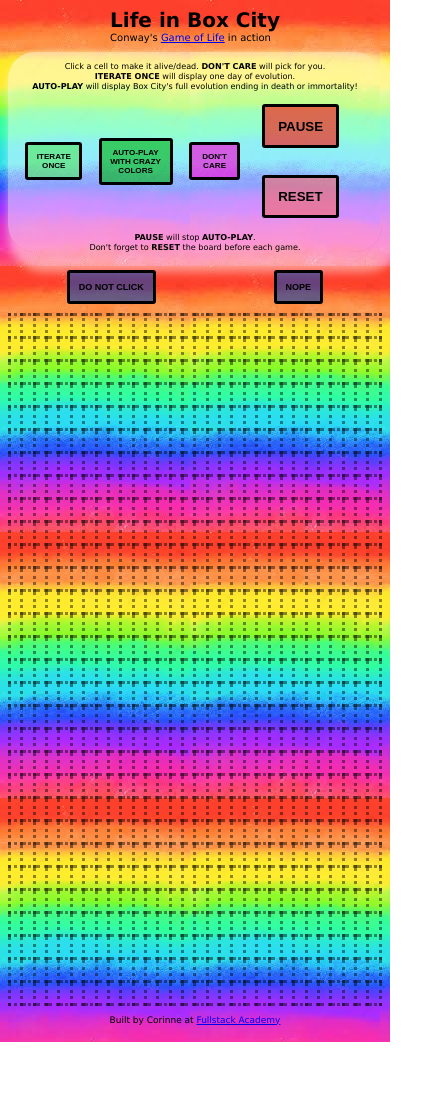
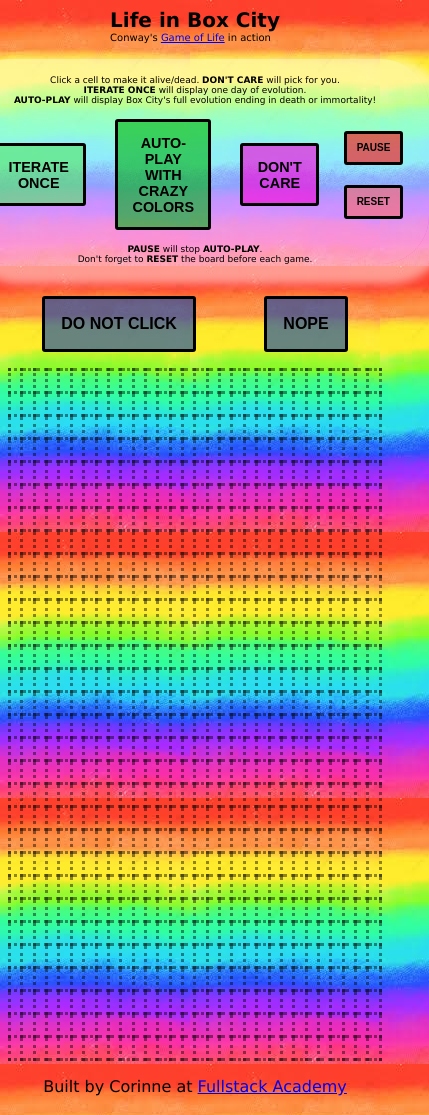
Before and after one commit to nightsandwich/nightsandwich.github.io, a plain HTML site: page index.html in a window 390 px wide. Shown: the top 1115 px of the page, 429 px wide, since content can reach past the window. Before the commit the page ends 1042 px from the top, so only its background shows below. Drawn offline with Linux system fonts and the light colour scheme.

Commit message:
css media edit

```diff
--- a/public/main.css
+++ b/public/main.css
@@ -154,7 +154,10 @@ td.darker9 {
   #title{
     font-size:x-small;
   }
-  body{
+  #instructions p{
     font-size:xx-small;
   }
+  button{
+    font-size:x-small;
+  }
 }
```
